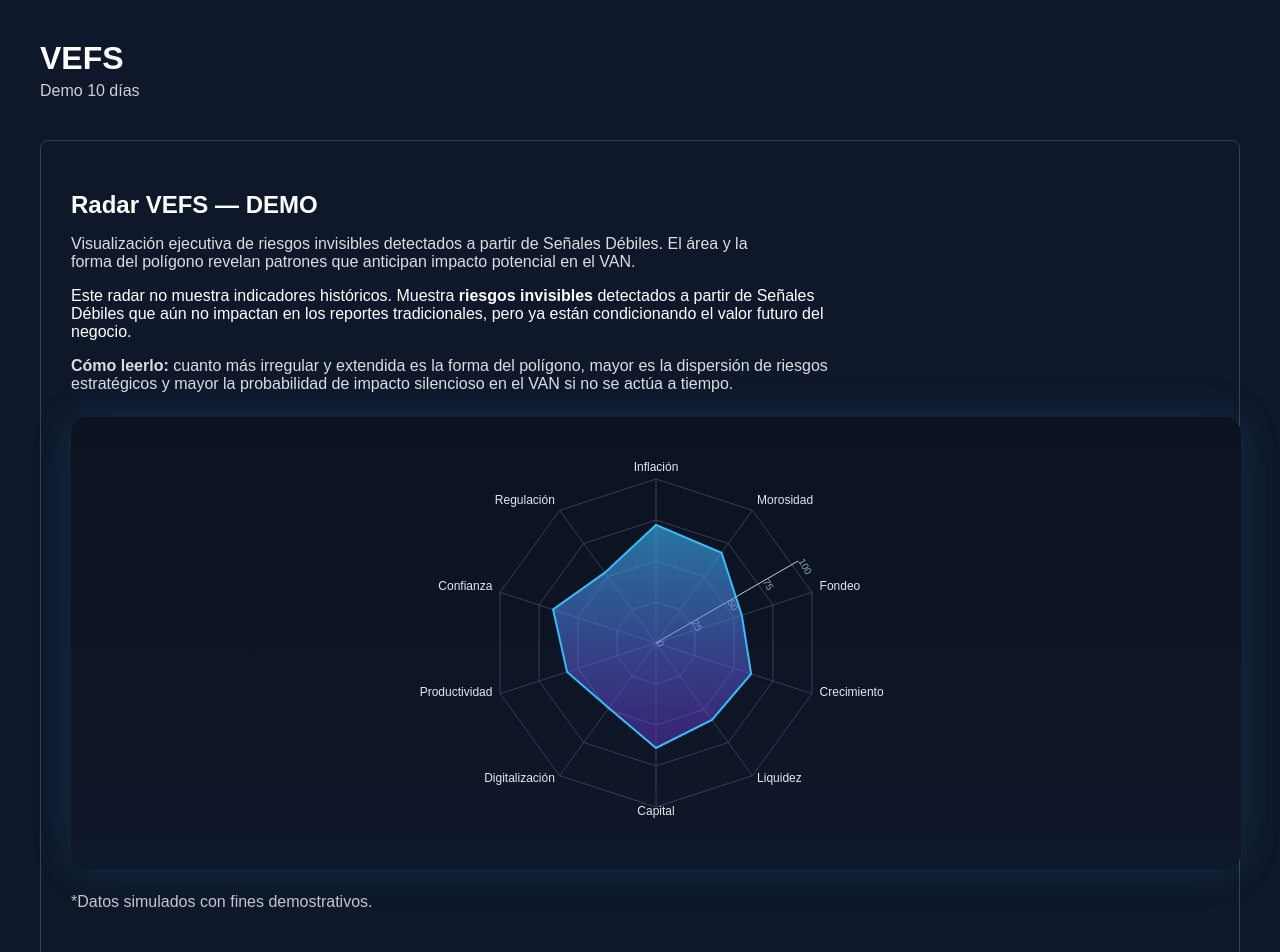
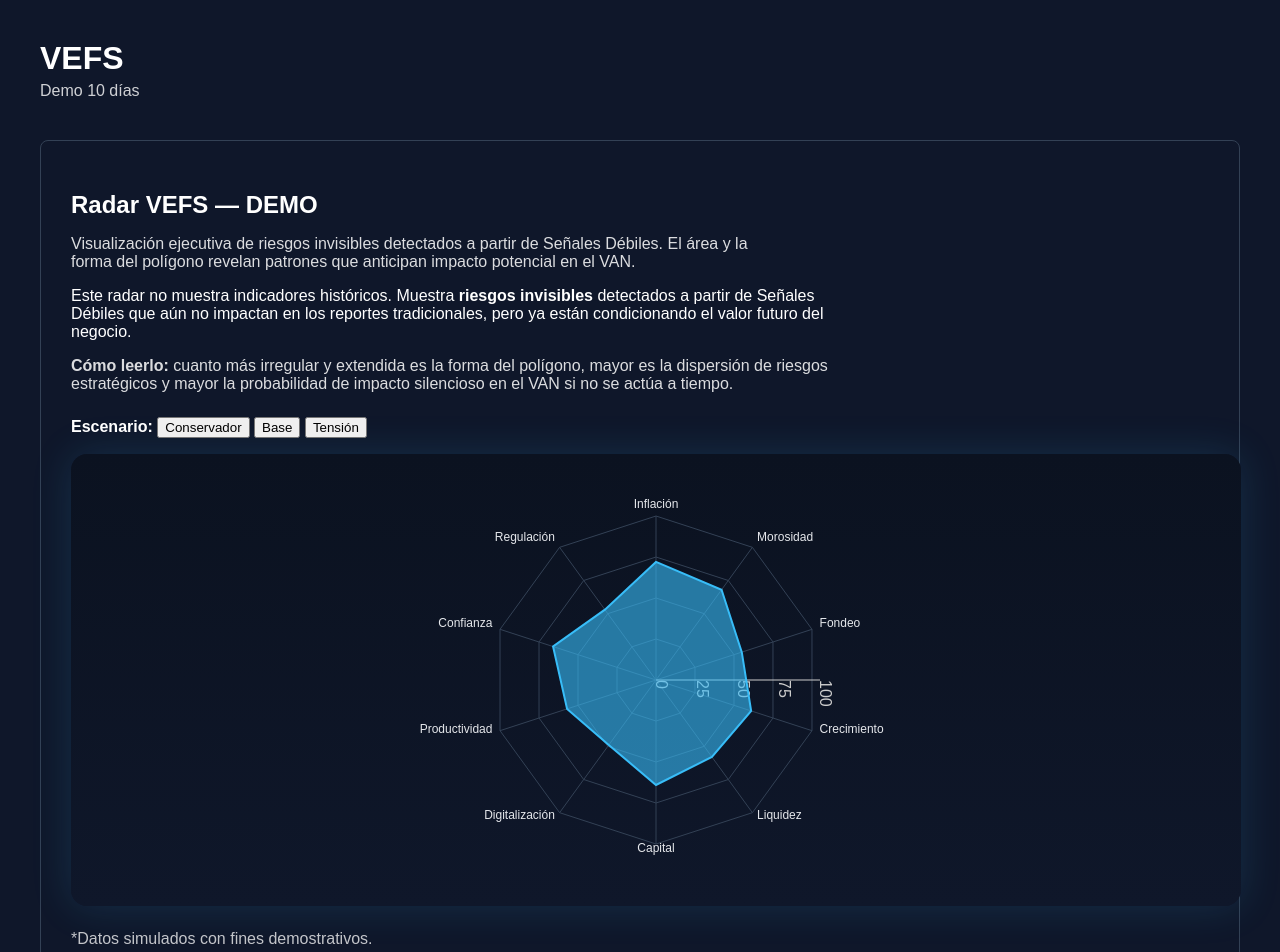
Before and after one commit to DAMIANHE/vesf-saas2, a Next.js app: page /radar in a window 1280 px wide. Shown: the top 952 px of the page. Built offline with nearby package versions, Linux system fonts and the light colour scheme.

Commit message:
Update RadarChartClient.jsx

```diff
--- a/app/radar/RadarChartClient.jsx
+++ b/app/radar/RadarChartClient.jsx
@@ -1,5 +1,6 @@
 "use client";
 
+import { useState } from "react";
 import {
   Radar,
   RadarChart,
@@ -10,7 +11,7 @@ import {
   ResponsiveContainer
 } from "recharts";
 
-const data = [
+const baseData = [
   { variable: "Inflación", valor: 72 },
   { variable: "Morosidad", valor: 68 },
   { variable: "Fondeo", valor: 55 },
@@ -23,8 +24,59 @@ const data = [
   { variable: "Regulación", valor: 53 }
 ];
 
+const conservativeData = [
+  { variable: "Inflación", valor: 60 },
+  { variable: "Morosidad", valor: 55 },
+  { variable: "Fondeo", valor: 50 },
+  { variable: "Crecimiento", valor: 58 },
+  { variable: "Liquidez", valor: 62 },
+  { variable: "Capital", valor: 70 },
+  { variable: "Digitalización", valor: 55 },
+  { variable: "Productividad", valor: 60 },
+  { variable: "Confianza", valor: 72 },
+  { variable: "Regulación", valor: 50 }
+];
+
+const stressData = [
+  { variable: "Inflación", valor: 85 },
+  { variable: "Morosidad", valor: 80 },
+  { variable: "Fondeo", valor: 72 },
+  { variable: "Crecimiento", valor: 55 },
+  { variable: "Liquidez", valor: 48 },
+  { variable: "Capital", valor: 52 },
+  { variable: "Digitalización", valor: 45 },
+  { variable: "Productividad", valor: 50 },
+  { variable: "Confianza", valor: 58 },
+  { variable: "Regulación", valor: 65 }
+];
+
 export default function RadarChartClient() {
+  const [scenario, setScenario] = useState("base");
+
+  const scenarioData =
+    scenario === "conservative"
+      ? conservativeData
+      : scenario === "stress"
+      ? stressData
+      : baseData;
+
   return (
+    <>
+      {/* Selector de escenario */}
+      <div style={{ marginBottom: 16 }}>
+        <strong>Escenario:</strong>{" "}
+        <button onClick={() => setScenario("conservative")}>
+          Conservador
+        </button>{" "}
+        <button onClick={() => setScenario("base")}>
+          Base
+        </button>{" "}
+        <button onClick={() => setScenario("stress")}>
+          Tensión
+        </button>
+      </div>
+
+      {/* Radar */}
       <div
         style={{
           width: "100%",
@@ -36,44 +88,24 @@ export default function RadarChartClient() {
         }}
       >
         <ResponsiveContainer>
-        <RadarChart data={data}>
-          <defs>
-            <linearGradient id="vefsGradient" x1="0" y1="0" x2="0" y2="1">
-              <stop offset="0%" stopColor="#38bdf8" stopOpacity={0.85} />
-              <stop offset="100%" stopColor="#7c3aed" stopOpacity={0.55} />
-            </linearGradient>
-          </defs>
-
+          <RadarChart data={scenarioData}>
             <PolarGrid stroke="#334155" />
             <PolarAngleAxis
               dataKey="variable"
               tick={{ fill: "#e5e7eb", fontSize: 12 }}
             />
-          <PolarRadiusAxis
-            angle={30}
-            domain={[0, 100]}
-            tick={{ fill: "#94a3b8", fontSize: 10 }}
-          />
-
+            <PolarRadiusAxis domain={[0, 100]} />
             <Radar
               dataKey="valor"
               stroke="#38bdf8"
-            fill="url(#vefsGradient)"
-            fillOpacity={0.7}
+              fill="#38bdf8"
+              fillOpacity={0.6}
               strokeWidth={2}
             />
-
-          <Tooltip
-            contentStyle={{
-              backgroundColor: "#020617",
-              border: "1px solid #38bdf8",
-              borderRadius: 8,
-              color: "#e5e7eb"
-            }}
-            cursor={{ stroke: "#38bdf8", strokeDasharray: "3 3" }}
-          />
+            <Tooltip />
           </RadarChart>
         </ResponsiveContainer>
       </div>
+    </>
   );
 }
```
Lines whose indentation alone changed are shown as unchanged.
